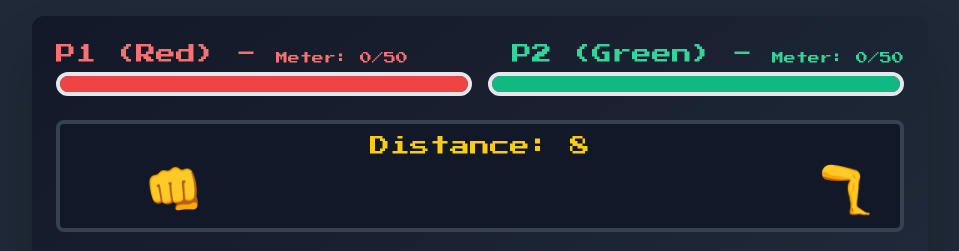
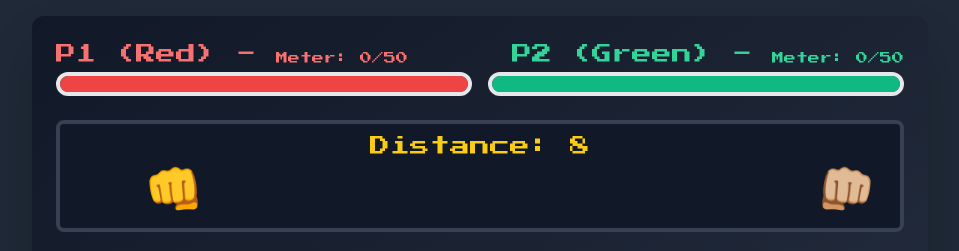
Before and after one commit to PCCDevs/Punch-Kick-Block, a plain HTML site: page index.html in a window 1280 px wide. Shown: the top 251 px of the page, without its empty margins (160-1119 px from the left). Drawn offline with nearby package versions, Linux system fonts and the light colour scheme.

Commit message:
Character Update

```diff
--- a/index.html
+++ b/index.html
@@ -117,7 +117,7 @@
         <!-- Arena and Position Tracker -->
         <div id="arena" class="relative h-28 bg-gray-900 border-4 border-gray-700 rounded-lg mb-6 flex items-center justify-center">
             <div id="p1-char" class="character-icon text-neon-red" style="left: 10%;">👊</div>
-            <div id="p2-char" class="character-icon text-neon-green" style="left: 80%; transform: scaleX(-1);">🦵</div>
+            <div id="p2-char" class="character-icon text-neon-green" style="left: 80%; transform: scaleX(-1);">👊🏼</div>
             <div id="distance-indicator" class="text-xl text-yellow-400 absolute top-0 mt-2">Distance: 7</div>
         </div>
 
```
